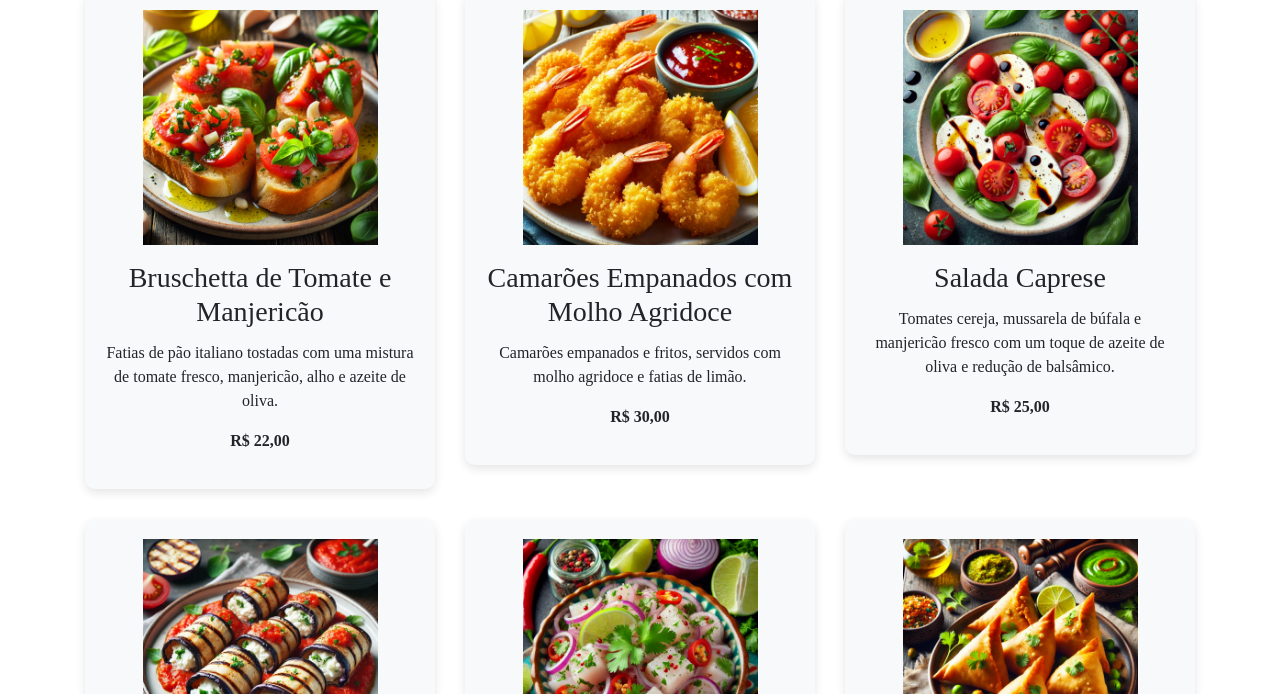
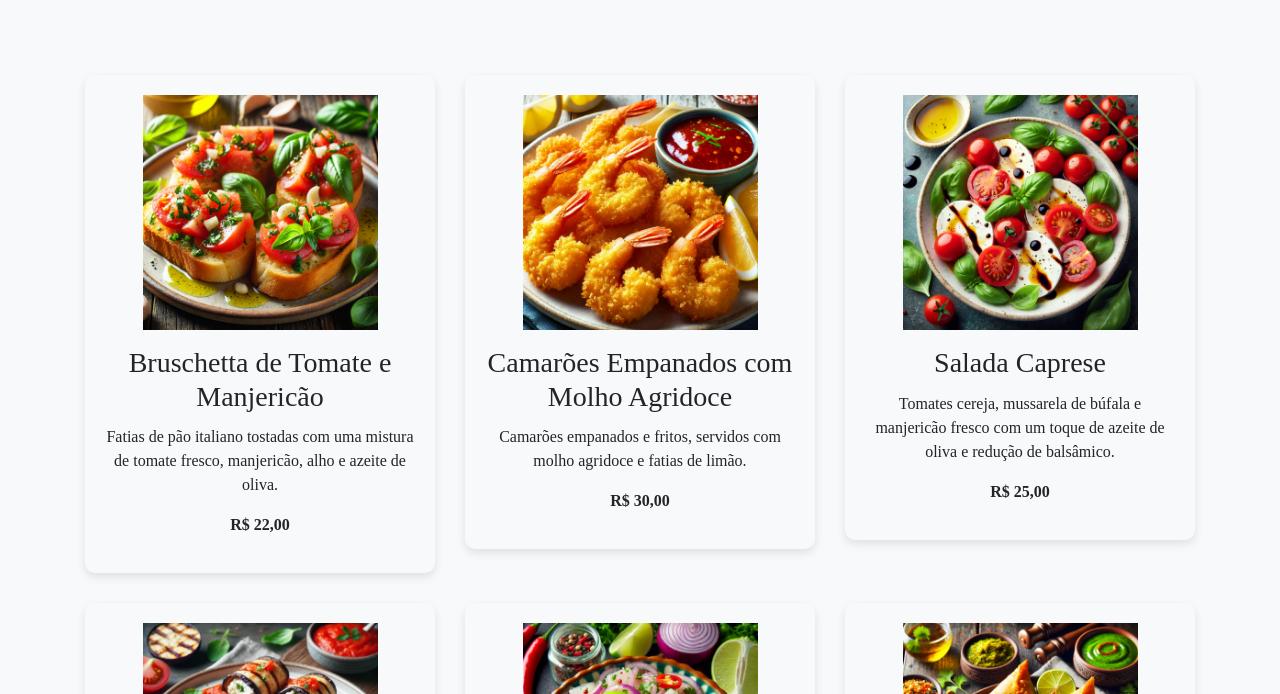
Before and after one commit to teooodbs/restaurante-winx, a plain HTML site: page index.html in a window 1280 px wide. Shown: the part 406-1100 px from the top of the page. Drawn offline with nearby package versions, Linux system fonts and the light colour scheme; a web font is replaced by a local one.

Commit message:
Update index.html

```diff
--- a/index.html
+++ b/index.html
@@ -11,6 +11,7 @@
   <title> WINX Restaurante </title>
 
   <link href="https://stackpath.bootstrapcdn.com/bootstrap/4.5.2/css/bootstrap.min.css" rel="stylesheet">
+<link href="https://teooodbs.github.io/restaurante-winx/CSS/style.css" rel = "stylesheet" />
 
 </head>
 
```
